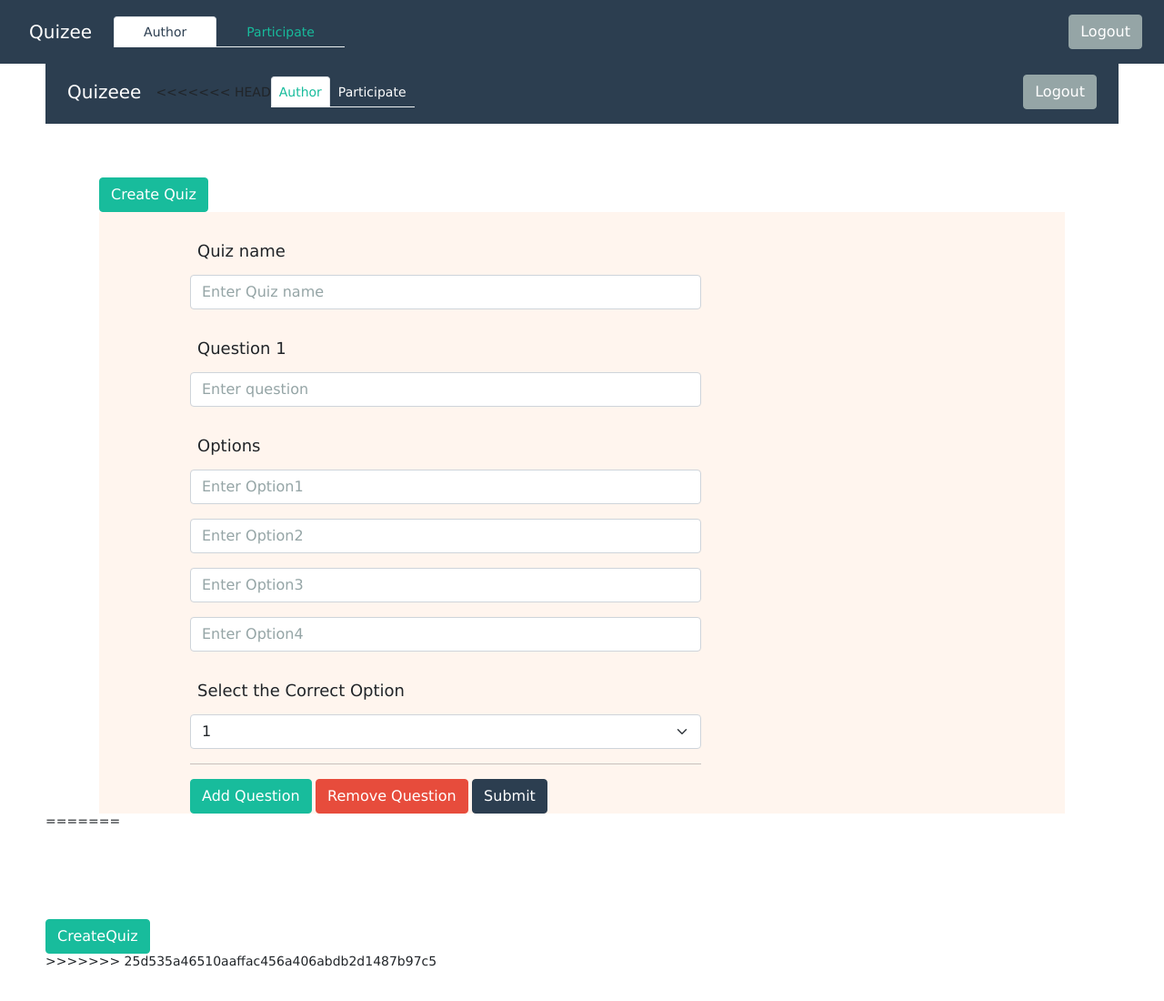
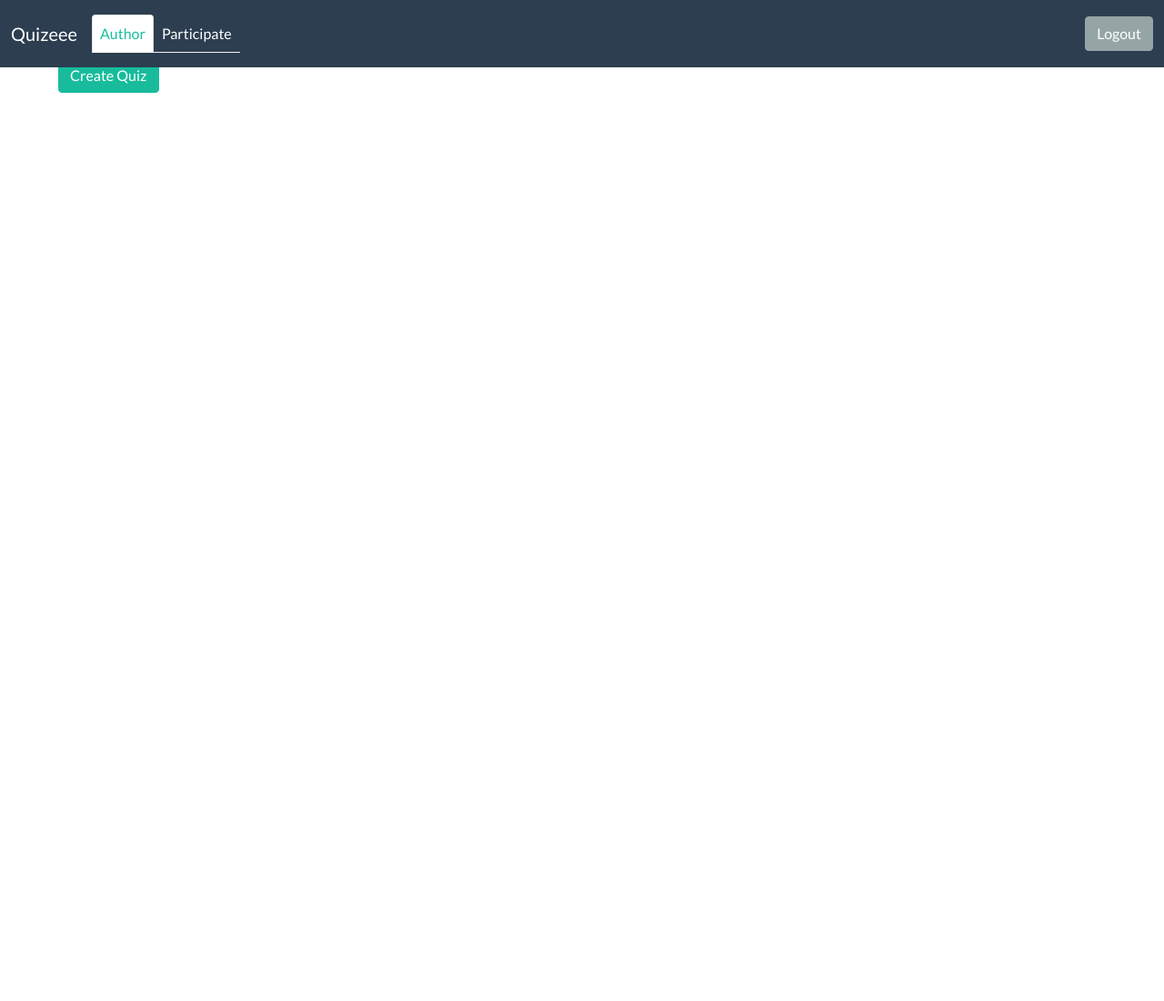
Before and after one commit to iam-v0id/quizee-mini, a website: page public/html/dashboard.html in a window 1280 px wide. Shown: the whole page at 91% size. After the commit the page ends 800 px from the top, so only its background shows below. Drawn offline with nearby package versions, Linux system fonts and the light colour scheme.

Commit message:
dashboard

```diff
--- a/public/html/dashboard.html
+++ b/public/html/dashboard.html
@@ -5,25 +5,19 @@
   <meta charset="UTF-8">
   <meta http-equiv="X-UA-Compatible" content="IE=edge">
   <meta name="viewport" content="width=device-width, initial-scale=1.0">
-<<<<<<< HEAD
-  <link href="https://cdn.jsdelivr.net/npm/bootstrap@5.0.1/dist/css/bootstrap.min.css" rel="stylesheet" integrity="sha384-+0n0xVW2eSR5OomGNYDnhzAbDsOXxcvSN1TPprVMTNDbiYZCxYbOOl7+AMvyTG2x" crossorigin="anonymous">
-  <link rel="stylesheet" href="../stylesheets/bootstrap.min.css">
+<link rel="stylesheet" href="../stylesheets/bootstrap.min (9).css">
 
-=======
-  <link rel="stylesheet" href="../stylesheets/bootstrap.min (9).css">
-  <link rel="stylesheet" href="../stylesheets/style.css">
->>>>>>> 25d535a46510aaffac456a406abdb2d1487b97c5
+
   <title>Dashboard</title>
 </head>
 <header>
-<nav class="navbar navbar-expand-lg navbar-dark bg-primary">
+<nav class="navbar navbar-expand-lg navbar-dark bg-primary fixed-top">
   <div class="container-fluid">
     <a class="navbar-brand" href="#">Quizeee</a>
     <button class="navbar-toggler" type="button" data-bs-toggle="collapse" data-bs-target="#navbarColor01" aria-controls="navbarColor01" aria-expanded="false" aria-label="Toggle navigation">
       <span class="navbar-toggler-icon"></span>
     </button>
 
-<<<<<<< HEAD
     <div class="collapse navbar-collapse" id="navbarColor01">
       <ul class="navbar-nav me-auto">
         <ul class="nav nav-tabs" id="myTab" role="tablist">
@@ -36,7 +30,7 @@
         </ul>
       </ul>
       <div class="d-flex">
-        <button class="btn btn-secondary my-2 my-sm-0" type="submit">Logout</button>
+        <button class="btn btn-secondary my-2 my-sm-0 " id="Logoutbtn" type="submit">Logout</button>
       </div>
     </div>
   </div>
@@ -85,13 +79,16 @@
           <button type="button" class="btn btn-danger" id="deletequestion">Remove Question</button>
           <button type="submit" class="btn btn-primary" id="deletequestion">Submit</button>
       </div>
-      </div>
+
       </form>
     </div>
     <div class="tab-pane fade" id="profile" role="tabpanel" aria-labelledby="profile-tab">
 
     </div>
+    </div>
+
   </div>
+
 </main>
 <footer>
 
@@ -102,43 +99,6 @@
     crossorigin="anonymous" referrerpolicy="no-referrer"></script>
     <script src="https://cdn.jsdelivr.net/npm/bootstrap@5.0.1/dist/js/bootstrap.bundle.min.js" integrity="sha384-gtEjrD/SeCtmISkJkNUaaKMoLD0//ElJ19smozuHV6z3Iehds+3Ulb9Bn9Plx0x4" crossorigin="anonymous"></script>
 <script src="../javascripts/site.js"></script>
-=======
-<body>
- <header>
-  <nav class="navbar navbar-expand-lg navbar-dark bg-primary fixed-top">
-    <div class="container-fluid">
-      <label class="navbar-brand" href="#">Quizee</label>
-      <div class="nav nav-tabs" id="nav-tab" role="tablist">
-        <button class="nav-link active" id="nav-home-tab" data-bs-toggle="tab" data-bs-target="#nav-home" type="button" role="tab" aria-controls="nav-home" aria-selected="true">Author</button>
-        <button class="nav-link" id="nav-profile-tab" data-bs-toggle="tab" data-bs-target="#nav-profile" type="button" role="tab" aria-controls="nav-profile" aria-selected="false">Participate</button>
-      </div>
-      <div class="collapse navbar-collapse" id="navbarColor01"></div>
-        <div class="d-flex">
-          <button class="btn btn-secondary my-2 my-sm-0" type="submit" id="Logoutbtn">Logout</button>
-        </div>
-      </div>
-    </div>
-  </nav>
- </header>
- <main>
-  <div class="tab-content" id="nav-tabContent">
-    <div class="tab-pane fade show active" id="nav-home" role="tabpanel" aria-labelledby="nav-home-tab" style="padding-top: 100px;">
-      <button type="button" class="btn btn-success">CreateQuiz</button>
-    </div>
-    <div class="tab-pane fade" id="nav-profile" role="tabpanel" aria-labelledby="nav-profile-tab" style="padding-top: 100px;">
-      <button type="button" class="btn btn-success">Enter</button>
-    </div>
-  </div>
- </main>
- <footer>
-
- </footer>
- <script src="https://cdnjs.cloudflare.com/ajax/libs/jquery/3.6.0/jquery.min.js"
- integrity="sha512-894YE6QWD5I59HgZOGReFYm4dnWc1Qt5NtvYSaNcOP+u1T9qYdvdihz0PPSiiqn/+/3e7Jo4EaG7TubfWGUrMQ=="
- crossorigin="anonymous" referrerpolicy="no-referrer"></script>
- <script src="https://cdn.jsdelivr.net/npm/bootstrap@5.0.1/dist/js/bootstrap.bundle.min.js" integrity="sha384-gtEjrD/SeCtmISkJkNUaaKMoLD0//ElJ19smozuHV6z3Iehds+3Ulb9Bn9Plx0x4" crossorigin="anonymous"></script>
-  <script src="../javascripts/site.js"></script>
->>>>>>> 25d535a46510aaffac456a406abdb2d1487b97c5
 </body>
 
 </html>
--- a/public/javascripts/site.js
+++ b/public/javascripts/site.js
@@ -132,7 +132,6 @@ function onSignIn( googleobj )
     } );
 
 }
-<<<<<<< HEAD
 var createquiz=false
 var cnt=1
 $("#forminner").hide()
@@ -151,5 +150,3 @@ $( '#addquestion' ).click( function (){
     cnt++;
     document.getElementById('forminner').innerHTML  +='<div class="form-group" id="'+cnt+'question"> <label for="question1" class="form-label mt-4">Question '+cnt+'</label><input type="text" class="form-control" aria-describedby="emailHelp" placeholder="Enter question"></div><div class="form-group" id="'+cnt+'opt1"><label for="quizname" class="form-label mt-4">Options</label> <input type="text" class="form-control" id="quizname" aria-describedby="emailHelp" placeholder="Enter Option1"> </div><div class="form-group" id="'+cnt+'opt2" >&nbsp;<input type="text" class="form-control" id="quizname" aria-describedby="emailHelp" placeholder="Enter Option2"></div><div class="form-group"id="'+cnt+'opt3">&nbsp;<input type="email" class="form-control" id="quizname" aria-describedby="emailHelp" placeholder="Enter Option3"></div><div class="form-group" id="'+cnt+'opt4">&nbsp; <input type="email" class="form-control" id="quizname" aria-describedby="emailHelp" placeholder="Enter Option4"></div><div class="form-group" id="'+cnt+'crctoption" ><label for="crctoption" class="form-label mt-4">Select the Correct Option</label><select class="form-select" id="crctoption"><option>1</option><option>2</option><option>3</option><option>4</option></select></div><hr>';
  } );
-=======
->>>>>>> 25d535a46510aaffac456a406abdb2d1487b97c5
```
